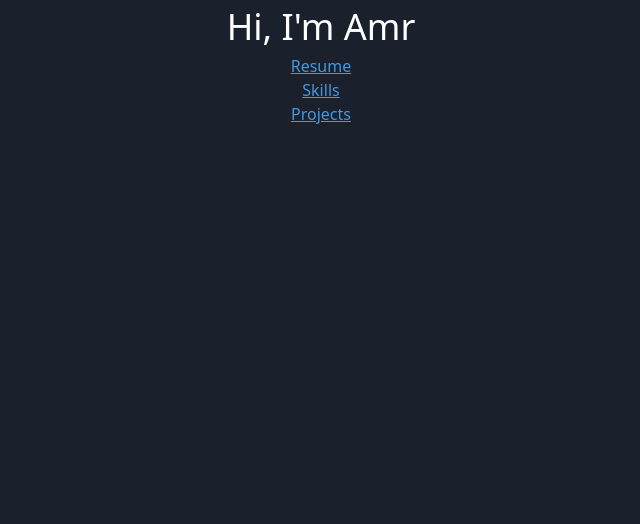
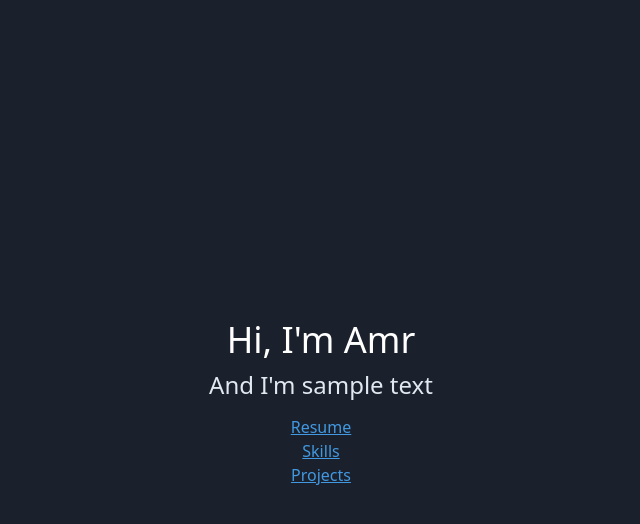
Before and after one commit to infix/infix.github.io, a Gatsby site: page / in a window 1280 px wide. Shown: the whole page, without its empty margins (319-959 px from the left). Built offline with nearby package versions, Linux system fonts and the light colour scheme; Gatsby itself is replaced by a stand-in of ours.

Commit message:
[FEAT]: added rotating text to the landing page.

```diff
--- /dev/null
+++ b/src/components/SwitchingTextComponent.tsx
@@ -0,0 +1,30 @@
+import React, { useEffect, useState } from "react"
+
+function randomElement<T>(array: readonly T[]): T {
+  return array[Math.floor(Math.random() * array.length)]
+}
+
+type Props = {
+  readonly duration?: number,
+  readonly strings: string[]
+}
+
+export const SwitchingTextComponent: React.FC<Props> = ({ duration = 5, strings }) => {
+  const [text, setText] = useState(randomElement(strings))
+
+  useEffect(() => {
+    const interval = setInterval(() => {
+      // reduce likelihood of duplicate elements
+      const str = randomElement(strings)
+      setText(text => str == text ? randomElement(strings) : str)
+    }, duration * 1000)
+
+    return () => clearInterval(interval)
+  })
+
+  return (
+    <div className="text-2xl mx-auto text-gray-300 max-w-10 sm:max-w-full">
+      {text}
+    </div>
+  )
+}
--- a/src/pages/index.tsx
+++ b/src/pages/index.tsx
@@ -1,17 +1,34 @@
 import React from "react"
 import { Link } from "gatsby"
 import SEO from "../components/seo"
+import { SwitchingTextComponent } from "../components/SwitchingTextComponent"
+
+const strings = [
+  "And I'm a software engineer",
+  "And I'm a computer engineer",
+  "And I'm a person",
+  "And I'm a student",
+  "And I'm secretly 3 kids in a trench coat pretending to be an adult",
+  "And I'm sample text",
+  "And I'm a functional programming enthusiast",
+  "And I'm a wannabe compiler engineer",
+  "And I'm an avid manga reader",
+  "And I'm in love with NixOS",
+  "And I secretly think that OCaml is cool",
+  "And Amr is short for Adaptive Multi-Rate audio codec",
+]
 
 const IndexPage = () => (
-  <div className="bg-gray-900 h-screen w-screen">
+  <div className="bg-gray-900 min-h-screen min-w-screen flex">
     <SEO title="Home" />
 
-    <div className="container">
-      <h1 className="text-white text-center text-4xl">
-        Hi, I'm Amr
+    <div className="flex flex-col m-auto">
+      <h1 className="text-white text-center">
+        <span className="block text-4xl">Hi, I'm Amr</span>
+        <SwitchingTextComponent strings={strings} duration={2} />
       </h1>
 
-      <div className="mx-auto text-center text-gray-100">
+      <div className="mt-3 mx-auto text-center text-gray-100">
         <Link className="block underline text-blue-500" to="/resume/">Resume</Link>
         <Link className="block underline text-blue-500" to="/skills/">Skills</Link>
         <Link className="block underline text-blue-500" to="/resume/">Projects</Link>
```
